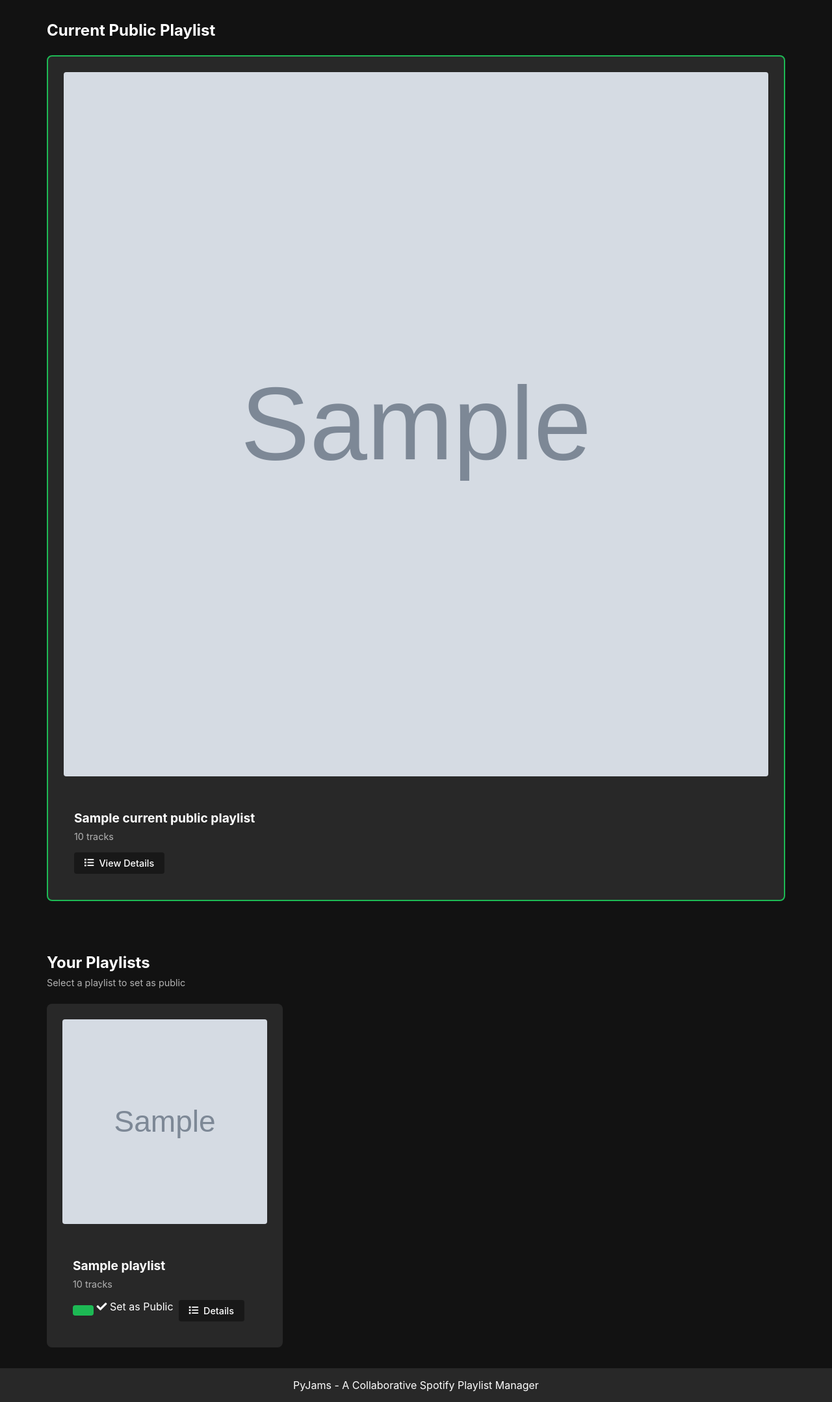
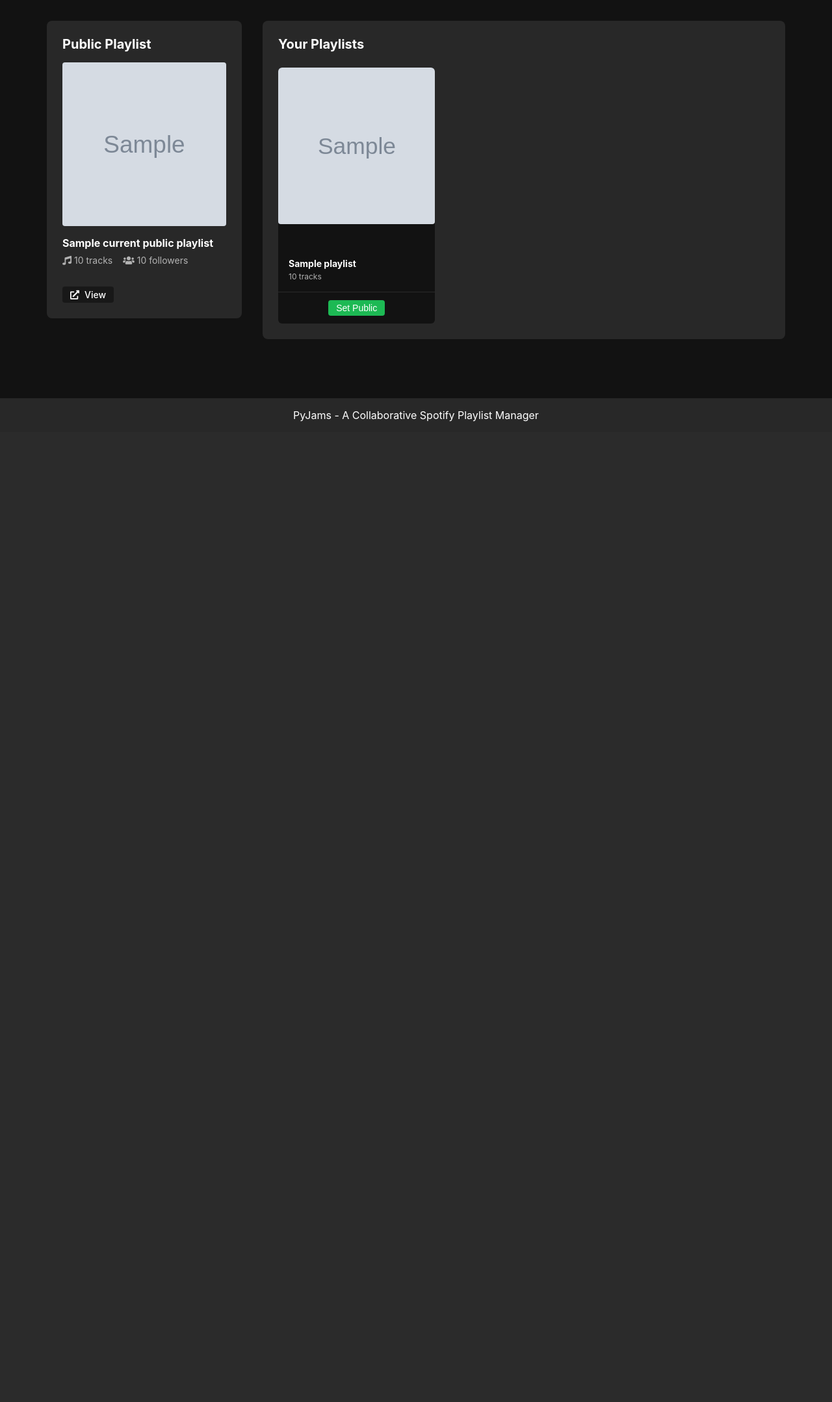
Before and after one commit to Austin-s-h/pyjams, a Flask app: template src/pyjams/templates/admin.html in a window 1280 px wide. Shown: the part 135-2293 px from the top of the page at 65% size. After the commit the page ends 784 px from the top, so only its background shows below. Run offline with Flask 3, Linux system fonts and the light colour scheme; the template is opened without the code that fills it: most values are stand-ins (such as "Sample title", 1, 10 or a date in 2020); grey boxes marked "Sample" are stand-in pictures.

```diff
--- a/src/pyjams/static/css/styles.css
+++ b/src/pyjams/static/css/styles.css
@@ -1196,3 +1196,197 @@ body {
     height: 100%;
     display: block;
 }
+
+/* Admin Panel */
+.admin-layout {
+    display: grid;
+    grid-template-columns: 300px 1fr;
+    gap: 2rem;
+    margin-top: 2rem;
+}
+
+.admin-sidebar {
+    position: sticky;
+    top: 5rem;
+    height: fit-content;
+}
+
+.current-playlist-widget {
+    background: var(--secondary-color);
+    border-radius: 8px;
+    padding: 1.5rem;
+}
+
+.current-playlist-widget h2 {
+    font-size: 1.25rem;
+    margin-bottom: 1rem;
+    color: var(--text-primary);
+}
+
+.current-playlist-info {
+    display: flex;
+    flex-direction: column;
+    gap: 1rem;
+}
+
+.playlist-thumbnail {
+    width: 100%;
+    aspect-ratio: 1;
+    object-fit: cover;
+    border-radius: 4px;
+}
+
+.playlist-details h3 {
+    font-size: 1rem;
+    margin-bottom: 0.5rem;
+}
+
+.playlist-meta {
+    display: flex;
+    gap: 1rem;
+    color: var(--text-secondary);
+    font-size: 0.875rem;
+}
+
+.playlist-meta span {
+    display: flex;
+    align-items: center;
+    gap: 0.25rem;
+}
+
+.empty-state {
+    text-align: center;
+    color: var(--text-secondary);
+    padding: 2rem 0;
+}
+
+.empty-state i {
+    font-size: 2rem;
+    margin-bottom: 1rem;
+}
+
+.playlist-grid {
+    background: var(--secondary-color);
+    border-radius: 8px;
+    padding: 1.5rem;
+}
+
+.playlist-grid h2 {
+    font-size: 1.25rem;
+    margin-bottom: 1.5rem;
+}
+
+.playlist-cards {
+    display: grid;
+    grid-template-columns: repeat(auto-fill, minmax(200px, 1fr));
+    gap: 1rem;
+}
+
+.playlist-card {
+    background: var(--background-dark);
+    border-radius: 6px;
+    overflow: hidden;
+    transition: transform 0.2s;
+}
+
+.playlist-card:hover {
+    transform: translateY(-2px);
+}
+
+.playlist-card.is-current {
+    border: 2px solid var(--primary-color);
+}
+
+.playlist-cover {
+    width: 100%;
+    aspect-ratio: 1;
+    object-fit: cover;
+}
+
+.playlist-info {
+    padding: 1rem;
+}
+
+.playlist-info h3 {
+    font-size: 0.875rem;
+    margin-bottom: 0.25rem;
+    white-space: nowrap;
+    overflow: hidden;
+    text-overflow: ellipsis;
+}
+
+.playlist-info p {
+    font-size: 0.75rem;
+    color: var(--text-secondary);
+}
+
+.card-actions {
+    padding: 0.75rem;
+    border-top: 1px solid rgba(255,255,255,0.1);
+    text-align: center;
+}
+
+.btn-sm {
+    padding: 0.25rem 0.75rem;
+    font-size: 0.875rem;
+}
+
+.status-badge {
+    display: inline-block;
+    padding: 0.25rem 0.75rem;
+    background: var(--primary-color);
+    color: white;
+    border-radius: 4px;
+    font-size: 0.75rem;
+}
+
+@media (max-width: 768px) {
+    .admin-layout {
+        grid-template-columns: 1fr;
+    }
+
+    .admin-sidebar {
+        position: static;
+    }
+}
+
+/* Notification styles */
+.notification {
+    position: fixed;
+    top: 20px;
+    right: 20px;
+    padding: 15px 25px;
+    border-radius: 4px;
+    display: flex;
+    align-items: center;
+    gap: 10px;
+    z-index: 1000;
+    animation: slideIn 0.3s ease-out;
+    background: #4CAF50;
+    color: white;
+    box-shadow: 0 2px 5px rgba(0,0,0,0.2);
+}
+
+.notification.error {
+    background: #f44336;
+}
+
+.notification .close-btn {
+    background: none;
+    border: none;
+    color: white;
+    cursor: pointer;
+    font-size: 20px;
+    padding: 0 5px;
+}
+
+@keyframes slideIn {
+    from {
+        transform: translateX(100%);
+        opacity: 0;
+    }
+    to {
+        transform: translateX(0);
+        opacity: 1;
+    }
+}
--- a/src/pyjams/templates/admin.html
+++ b/src/pyjams/templates/admin.html
@@ -8,143 +8,117 @@
         <h1><i class="fas fa-shield-alt"></i> Admin Panel</h1>
     </header>
 
-    {% if error %}
-    <div class="alert alert-error">
-        {{ error }}
+    <div class="admin-layout">
+        <!-- Sidebar with current playlist -->
+        <aside class="admin-sidebar">
+            <div class="current-playlist-widget">
+                <h2>Public Playlist</h2>
+                {% if current_public_playlist %}
+                    <div class="current-playlist-info">
+                        <img src="{{ current_public_playlist.images[0].url if current_public_playlist.images else '' }}"
+                             alt="Playlist cover"
+                             class="playlist-thumbnail">
+                        <div class="playlist-details">
+                            <h3>{{ current_public_playlist.name }}</h3>
+                            <p class="playlist-meta">
+                                <span><i class="fas fa-music"></i> {{ current_public_playlist.tracks.total }} tracks</span>
+                                <span><i class="fas fa-users"></i> {{ current_public_playlist.followers.total }} followers</span>
+                            </p>
                         </div>
-    {% endif %}
-
-    <div class="admin-grid">
-        <!-- Current Public Playlist Section -->
-        <section class="current-public-section">
-            <div class="section-header">
-                <h2>Current Public Playlist</h2>
-            </div>
-            <div class="playlist-card {% if current_public_playlist %}current-playlist{% endif %}">
-                {% if current_public_playlist %}
-                    <div class="playlist-card-content">
-                        {% if current_public_playlist.images %}
-                            <img src="{{ current_public_playlist.images[0].url }}"
-                                 alt="Current playlist cover"
-                                 class="playlist-cover">
-                        {% else %}
-                            <div class="playlist-cover-placeholder">
-                                <i class="fas fa-music"></i>
-                            </div>
-                        {% endif %}
-                        <div class="playlist-info">
-                            <h3>{{ current_public_playlist.name }}</h3>
-                            <p class="playlist-meta">{{ current_public_playlist.tracks.total }} tracks</p>
                         <div class="playlist-actions">
                             <a href="{{ url_for('playlist_details', playlist_id=current_public_playlist.id) }}"
-                                   class="btn btn-secondary">
-                                    <i class="fas fa-list"></i> View Details
+                               class="btn btn-secondary btn-sm">
+                                <i class="fas fa-external-link-alt"></i> View
                             </a>
                         </div>
                     </div>
-                    </div>
                 {% else %}
-                    <div class="playlist-card-content empty">
-                        <div class="playlist-cover-placeholder">
+                    <div class="empty-state">
                         <i class="fas fa-music"></i>
-                        </div>
-                        <div class="playlist-info">
-                            <h3>No Public Playlist Set</h3>
-                            <p>Select a playlist below to set as public</p>
-                        </div>
+                        <p>No public playlist set</p>
                     </div>
                 {% endif %}
             </div>
-        </section>
+        </aside>
 
-        <!-- Available Playlists Section -->
-        <section class="available-playlists-section">
-            <div class="section-header">
+        <!-- Main content area -->
+        <main class="admin-main">
+            <div class="playlist-grid">
                 <h2>Your Playlists</h2>
-                <p class="section-description">Select a playlist to set as public</p>
-            </div>
-            <div class="playlists-grid">
+                <div class="playlist-cards">
                     {% for playlist in playlists %}
-                    <div class="playlist-card">
-                        <div class="playlist-card-content">
-                            {% if playlist.images %}
-                                <img src="{{ playlist.images[0].url }}"
-                                     alt="{{ playlist.name }} cover"
+                        <div class="playlist-card {{ 'is-current' if playlist.id == config.PUBLIC_PLAYLIST_ID }}">
+                            <img src="{{ playlist.images[0].url if playlist.images else '' }}"
+                                 alt="{{ playlist.name }}"
                                  class="playlist-cover">
-                            {% else %}
-                                <div class="playlist-cover-placeholder">
-                                    <i class="fas fa-music"></i>
-                                </div>
-                            {% endif %}
                             <div class="playlist-info">
                                 <h3>{{ playlist.name }}</h3>
-                                <p class="playlist-meta">{{ playlist.tracks.total }} tracks</p>
-                                <div class="playlist-actions">
-                                    <form action="{{ url_for('set_public_playlist') }}"
-                                          method="POST"
-                                          class="set-public-form">
+                                <p>{{ playlist.tracks.total }} tracks</p>
+                            </div>
+                            <div class="card-actions">
+                                {% if playlist.id != config.PUBLIC_PLAYLIST_ID %}
+                                    <form action="{{ url_for('set_public_playlist') }}" method="POST" onsubmit="event.preventDefault(); setPublicPlaylist('{{ playlist.id }}');">
                                         <input type="hidden" name="playlist_id" value="{{ playlist.id }}">
-                                        <button type="submit" class="btn btn-primary"></button>
-                                            <i class="fas fa-check"></i> Set as Public
-                                        </button>
+                                        <button type="submit" class="btn btn-primary btn-sm">Set Public</button>
                                     </form>
-                                    <a href="{{ url_for('playlist_details', playlist_id=playlist.id) }}"
-                                       class="btn btn-secondary">
-                                        <i class="fas fa-list"></i> Details
-                                    </a>
-                                </div>
-                            </div>
+                                {% else %}
+                                    <span class="status-badge">Current Public</span>
+                                {% endif %}
                             </div>
                         </div>
                     {% endfor %}
                 </div>
-        </section>
+            </div>
+        </main>
     </div>
 </div>
+
+<div id="notification" class="notification" style="display: none;">
+    <span id="notification-message"></span>
+    <button onclick="hideNotification()" class="close-btn">&times;</button>
+</div>
+
 {% endblock %}
 
 {% block scripts %}
 <script>
-document.addEventListener('DOMContentLoaded', function() {
-    const forms = document.querySelectorAll('.set-public-form');
-
-    forms.forEach(form => {
-        form.addEventListener('submit', async function(e) {
-            e.preventDefault();
-
-            if (!confirm('Are you sure you want to set this as the public playlist?')) {
-                return;
+function setPublicPlaylist(playlistId) {
+    fetch('/admin/set_public_playlist', {
+        method: 'POST',
+        headers: {
+            'Content-Type': 'application/x-www-form-urlencoded',
+        },
+        body: `playlist_id=${playlistId}`
+    })
+    .then(response => response.json())
+    .then(data => {
+        if (data.error) {
+            showNotification(data.error, 'error');
+        } else {
+            showNotification(data.message, 'success');
+            // Optional: Refresh the page after a short delay
+            setTimeout(() => window.location.reload(), 2000);
+        }
+    })
+    .catch(error => {
+        showNotification('Error setting public playlist', 'error');
+    });
 }
 
-            try {
-                const response = await fetch(form.action, {
-                    method: 'POST',
-                    body: new FormData(form),
-                    headers: {
-                        'X-Requested-With': 'XMLHttpRequest'
-                    }
-                });
+function showNotification(message, type = 'success') {
+    const notification = document.getElementById('notification');
+    const messageElement = document.getElementById('notification-message');
 
-                const data = await response.json();
+    notification.className = `notification ${type}`;
+    messageElement.textContent = message;
+    notification.style.display = 'flex';
 
-                if (!response.ok) {
-                    throw new Error(data.error || 'Failed to set public playlist');
+    // Auto-hide after 5 seconds
+    setTimeout(hideNotification, 5000);
 }
 
-                // Show success message
-                const toast = document.createElement('div');
-                toast.className = 'toast toast-success';
-                toast.textContent = data.message;
-                document.body.appendChild(toast);
-
-                // Refresh the page after a brief delay
-                setTimeout(() => window.location.reload(), 1500);
-
-            } catch (error) {
-                alert(error.message);
+function hideNotification() {
+    document.getElementById('notification').style.display = 'none';
 }
-        });
-    });
-});
 </script>
 {% endblock %}
```
Lines whose indentation alone changed are shown as unchanged.
